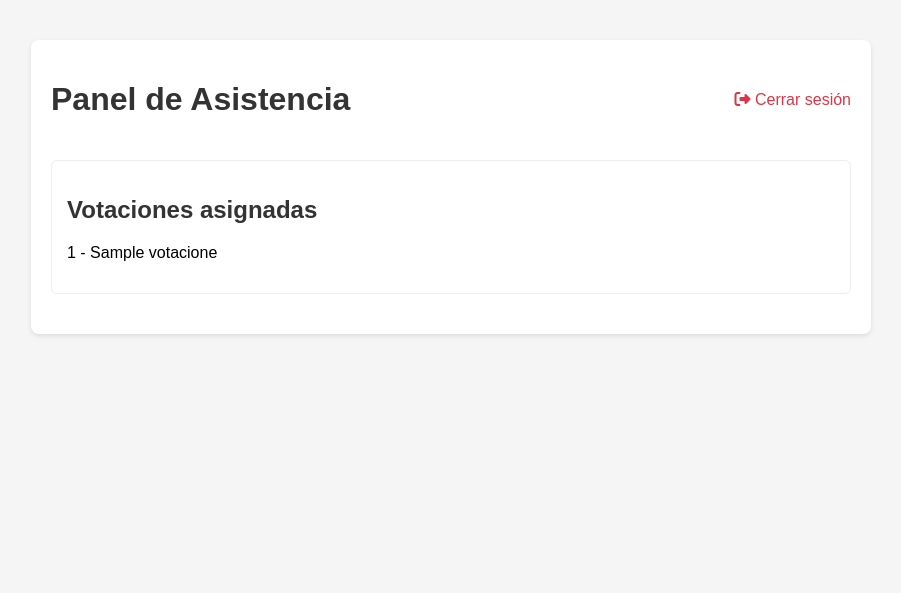
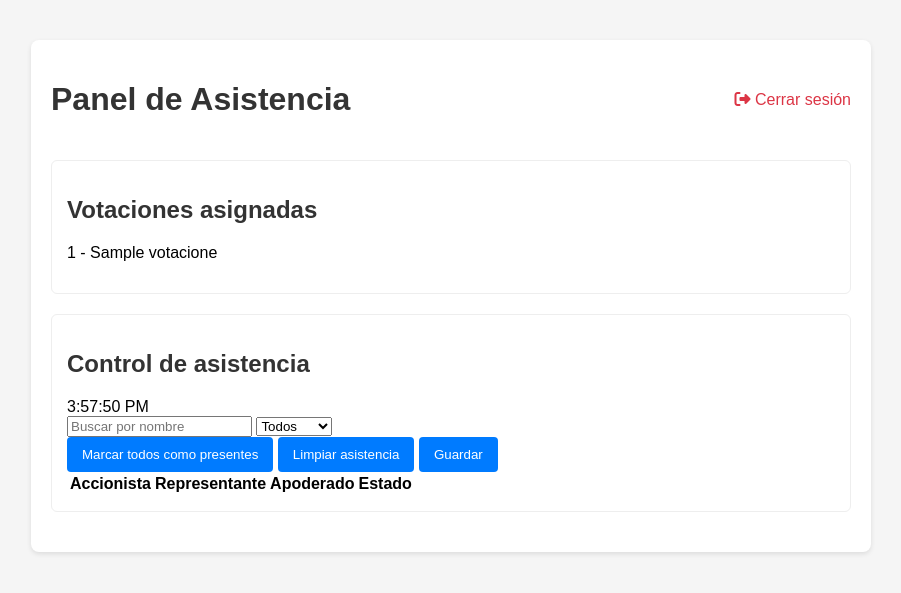
Before and after one commit to AdminBVG/PROYECTOS-PY, a Flask app: template templates/asistencia_panel.html in a window 1280 px wide. Shown: the top 593 px of the page, without its empty margins (189-1090 px from the left). Run offline with Flask 3, Linux system fonts and the light colour scheme; the template is opened without the code that fills it: most values are stand-ins (such as "Sample title", 1, 10 or a date in 2020); lists and menus that the app fills with data are empty.

Commit message:
Separar paneles por rol y agregar control de asistencia

```diff
--- a/app.py
+++ b/app.py
@@ -74,7 +74,7 @@ def login():
         conn.close()
         if user and check_password_hash(user['password'], password):
             session['user_id'] = user['id']
-            return redirect(url_for('panel'))
+            return redirect(url_for(f"panel_{user['role']}"))
         return render_template('login.html', error='Credenciales inválidas')
     return render_template('login.html')
 
@@ -87,34 +87,48 @@ def logout():
 @app.route('/')
 def index():
     if g.user:
-        return redirect(url_for('panel'))
+        return redirect(url_for(f"panel_{g.user['role']}"))
     return redirect(url_for('login'))
 
 @app.route('/panel')
 @login_required
-def panel():
-    if g.user['role'] == 'admin':
-        conn = get_conn()
-        users = conn.execute('SELECT id, username, role FROM users').fetchall()
-        votaciones = conn.execute('SELECT * FROM votaciones').fetchall()
-        conn.close()
-        return render_template('admin_panel.html', users=users, votaciones=votaciones)
-    elif g.user['role'] == 'asistencia':
-        conn = get_conn()
-        votaciones = conn.execute('''SELECT v.* FROM votaciones v
-                                     JOIN votacion_usuarios vu ON v.id = vu.votacion_id
-                                     WHERE vu.user_id = ? AND vu.rol = 'asistencia' ''',
-                                   (g.user['id'],)).fetchall()
-        conn.close()
-        return render_template('asistencia_panel.html', votaciones=votaciones)
-    else:
-        conn = get_conn()
-        votaciones = conn.execute('''SELECT v.* FROM votaciones v
-                                     JOIN votacion_usuarios vu ON v.id = vu.votacion_id
-                                     WHERE vu.user_id = ? AND vu.rol = 'votante' ''',
-                                   (g.user['id'],)).fetchall()
-        conn.close()
-        return render_template('votante_panel.html', votaciones=votaciones)
+def panel_redirect():
+    """Deprecated helper that redirects to the panel según rol."""
+    return redirect(url_for(f"panel_{g.user['role']}"))
+
+@app.route('/panel_admin')
+@login_required
+@requires_role('admin')
+def panel_admin():
+    conn = get_conn()
+    users = conn.execute('SELECT id, username, role FROM users').fetchall()
+    votaciones = conn.execute('SELECT * FROM votaciones').fetchall()
+    conn.close()
+    return render_template('admin_panel.html', users=users, votaciones=votaciones)
+
+@app.route('/panel_asistencia')
+@login_required
+@requires_role('asistencia')
+def panel_asistencia():
+    conn = get_conn()
+    votaciones = conn.execute('''SELECT v.* FROM votaciones v
+                                 JOIN votacion_usuarios vu ON v.id = vu.votacion_id
+                                 WHERE vu.user_id = ? AND vu.rol = 'asistencia' ''',
+                               (g.user['id'],)).fetchall()
+    conn.close()
+    return render_template('asistencia_panel.html', votaciones=votaciones)
+
+@app.route('/panel_votacion')
+@login_required
+@requires_role('votante')
+def panel_votacion():
+    conn = get_conn()
+    votaciones = conn.execute('''SELECT v.* FROM votaciones v
+                                 JOIN votacion_usuarios vu ON v.id = vu.votacion_id
+                                 WHERE vu.user_id = ? AND vu.rol = 'votante' ''',
+                               (g.user['id'],)).fetchall()
+    conn.close()
+    return render_template('votante_panel.html', votaciones=votaciones)
 
 # --- Admin ---
 
@@ -129,7 +143,7 @@ def admin_create_user():
                  (username, generate_password_hash(password), role))
     conn.commit()
     conn.close()
-    return redirect(url_for('panel'))
+    return redirect(url_for('panel_admin'))
 
 @app.route('/admin/create_votacion', methods=['POST'])
 @requires_role('admin')
@@ -142,7 +156,7 @@ def admin_create_votacion():
     cur.execute('INSERT INTO preguntas (votacion_id, texto) VALUES (?, ?)', (votacion_id, 'Pregunta 1'))
     conn.commit()
     conn.close()
-    return redirect(url_for('panel'))
+    return redirect(url_for('panel_admin'))
 
 @app.route('/admin/asignar', methods=['POST'])
 @requires_role('admin')
@@ -155,7 +169,7 @@ def admin_asignar():
                  (votacion_id, user_id, rol))
     conn.commit()
     conn.close()
-    return redirect(url_for('panel'))
+    return redirect(url_for('panel_admin'))
 
 # --- Asistencia existente ---
 
--- /dev/null
+++ b/static/js/asistencia.js
@@ -0,0 +1,77 @@
+// Control avanzado de asistencia
+// Carga datos, permite modificar estados y guardar cambios
+
+document.addEventListener('DOMContentLoaded', () => {
+  const tbody = document.querySelector('#tablaAsistencia tbody');
+  const summary = document.getElementById('summary');
+  const search = document.getElementById('search');
+  const filter = document.getElementById('filterEstado');
+
+  let rows = [];
+
+  function load() {
+    fetch('/api/asistencia')
+      .then(r => r.json())
+      .then(data => {
+        rows = data;
+        render();
+      });
+  }
+
+  function render() {
+    tbody.innerHTML = '';
+    const counts = {PRESENCIAL:0, AUSENTE:0, VIRTUAL:0};
+    rows.forEach(r => {
+      if (filter.value && r.estado !== filter.value) return;
+      const cadena = `${r.accionista || ''} ${r.representante || ''} ${r.apoderado || ''}`.toLowerCase();
+      if (search.value && !cadena.includes(search.value.toLowerCase())) return;
+      const tr = document.createElement('tr');
+      tr.dataset.id = r.id;
+      tr.innerHTML = `
+        <td>${r.accionista || ''}</td>
+        <td>${r.representante || ''}</td>
+        <td>${r.apoderado || ''}</td>
+        <td>
+          <select class="estado">
+            <option value="PRESENCIAL" ${r.estado === 'PRESENCIAL' ? 'selected' : ''}>Presente</option>
+            <option value="AUSENTE" ${r.estado === 'AUSENTE' ? 'selected' : ''}>Ausente</option>
+            <option value="VIRTUAL" ${r.estado === 'VIRTUAL' ? 'selected' : ''}>Virtual</option>
+          </select>
+        </td>`;
+      tbody.appendChild(tr);
+      counts[r.estado] = (counts[r.estado] || 0) + 1;
+    });
+    summary.textContent = `${counts.PRESENCIAL || 0} presentes / ${counts.AUSENTE || 0} ausentes / ${counts.VIRTUAL || 0} virtual`;
+  }
+
+  function guardar() {
+    const peticiones = [...tbody.querySelectorAll('tr')].map(tr => {
+      const id = tr.dataset.id;
+      const estado = tr.querySelector('select').value;
+      return fetch(`/api/asistencia/${id}`, {
+        method: 'POST',
+        headers: {'Content-Type':'application/json'},
+        body: JSON.stringify({estado})
+      });
+    });
+    Promise.all(peticiones);
+  }
+
+  document.getElementById('markAll').addEventListener('click', () => {
+    tbody.querySelectorAll('select.estado').forEach(s => s.value = 'PRESENCIAL');
+  });
+  document.getElementById('clearAll').addEventListener('click', () => {
+    tbody.querySelectorAll('select.estado').forEach(s => s.value = 'AUSENTE');
+  });
+  document.getElementById('save').addEventListener('click', guardar);
+  search.addEventListener('input', render);
+  filter.addEventListener('change', render);
+
+  // Reloj y auto guardado
+  setInterval(() => {
+    document.getElementById('clock').textContent = new Date().toLocaleTimeString();
+  }, 1000);
+  setInterval(guardar, 30000);
+
+  load();
+});
--- a/templates/asistencia_panel.html
+++ b/templates/asistencia_panel.html
@@ -15,4 +15,35 @@
     {% endfor %}
   </ul>
 </div>
+<div class="card">
+  <h2>Control de asistencia</h2>
+  <div id="clock"></div>
+  <div class="filters">
+    <input id="search" placeholder="Buscar por nombre">
+    <select id="filterEstado">
+      <option value="">Todos</option>
+      <option value="PRESENCIAL">Presente</option>
+      <option value="AUSENTE">Ausente</option>
+      <option value="VIRTUAL">Virtual</option>
+    </select>
+  </div>
+  <div class="actions">
+    <button id="markAll">Marcar todos como presentes</button>
+    <button id="clearAll">Limpiar asistencia</button>
+    <button id="save">Guardar</button>
+  </div>
+  <table id="tablaAsistencia">
+    <thead>
+      <tr>
+        <th>Accionista</th>
+        <th>Representante</th>
+        <th>Apoderado</th>
+        <th>Estado</th>
+      </tr>
+    </thead>
+    <tbody></tbody>
+  </table>
+  <div id="summary"></div>
+</div>
+<script src="{{ url_for('static', filename='js/asistencia.js') }}"></script>
 {% endblock %}
```
